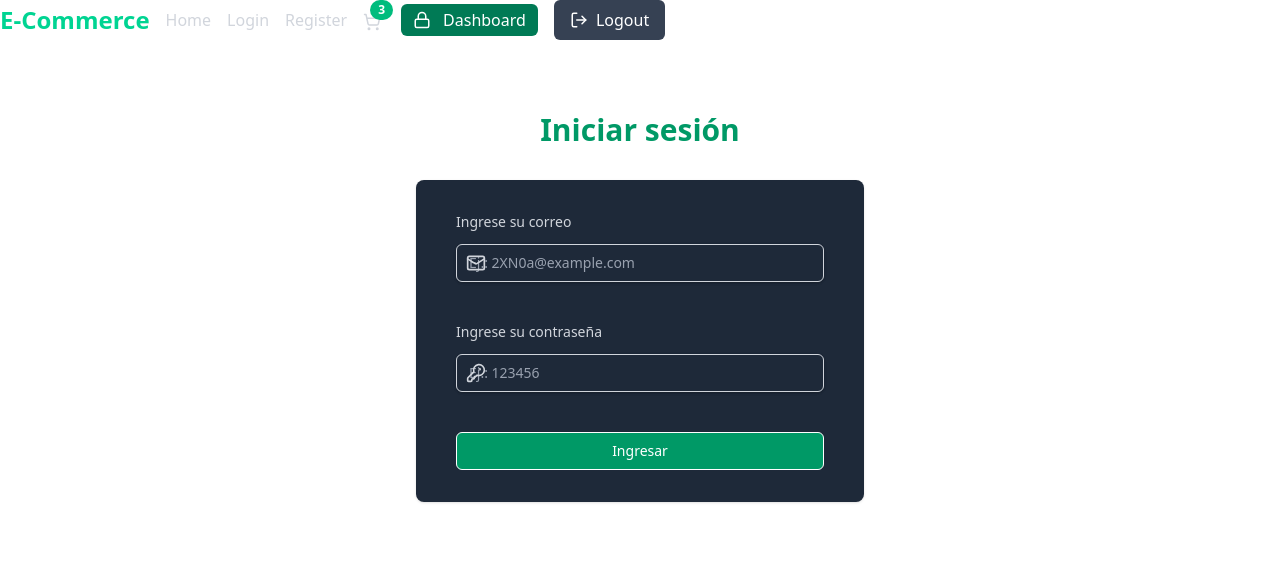
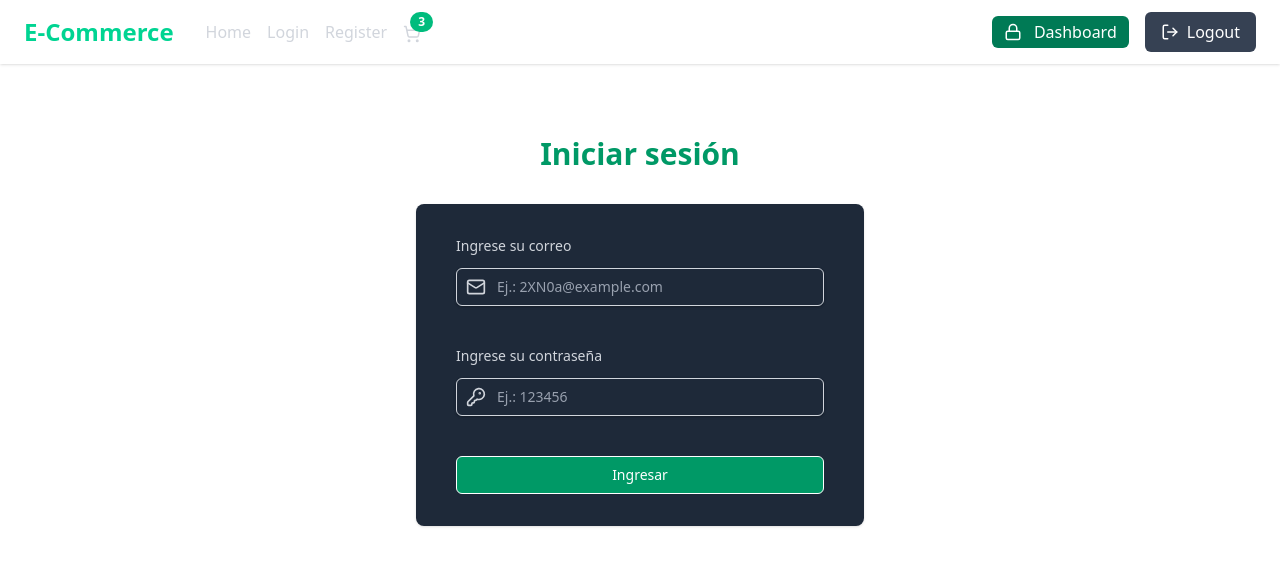
Before and after one commit to Figaarillo/e-comerce-tpi-cudi, a React (Vite) app: page /login in a window 1280 px wide. Shown: the top 566 px of the page. Built offline with nearby package versions, Linux system fonts and the light colour scheme.

Commit message:
chore: correcciones el formulario y en el navbar

```diff
--- a/src/components/FormField.jsx
+++ b/src/components/FormField.jsx
@@ -21,7 +21,7 @@ const FormField = ({ name, label, icon: Icon, value, onChange, type = "text", pl
           value={value}
           onChange={(e) => onChange(e.target.value)}
           placeholder={placeholder || label || `Ingrese su ${name}`}
-          className="block w-full appearance-none rounded-md border border-gray-300 px-3 py-2 placeholder-gray-400 shadow-sm focus:border-emerald-500 focus:outline-none focus:ring-emerald-500 sm:text-sm text-gray-400"
+          className="block w-full appearance-none rounded-md border border-gray-300 px-10 py-2 placeholder-gray-400 shadow-sm focus:border-emerald-500 focus:outline-none focus:ring-emerald-500 sm:text-sm text-gray-400"
         />
       </div>
     </div>
--- a/src/components/Navbar.jsx
+++ b/src/components/Navbar.jsx
@@ -9,10 +9,15 @@ const Navbar = () => {
   const isAdmin = true
 
   return (
-    <nav className="flex flex-wrap place-items-center gap-4">
-      <NavbarBase user={user} cart={cart}/>
-      <Dashboard isAdmin={isAdmin}/>
-      <AuthStatus user={user}/>
+    <nav className="flex justify-between items-center px-6 py-3 bg-white shadow">
+     <div className="flex items-center gap-8">
+        <NavbarBase user={user} cart={cart} />
+      </div>
+
+      <div className="flex items-center gap-4">
+        <Dashboard isAdmin={isAdmin} />
+        <AuthStatus user={user} />
+      </div>
     </nav>
   );
 }
```
